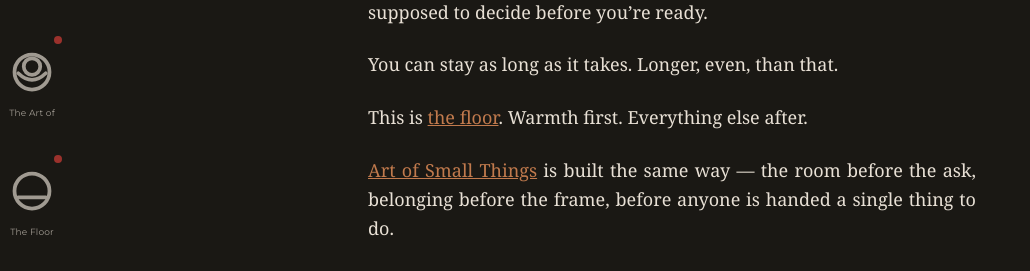
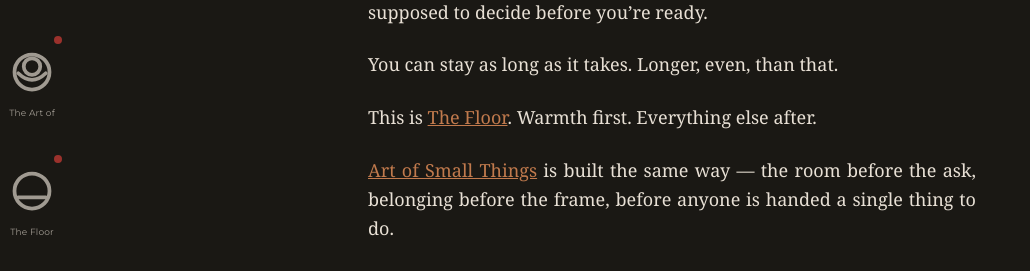
Before and after one commit to 2pix/small-things, a Jekyll site: the page built from about/index.md, in a window 1280 px wide and 900 px high. Shown: the part 148-419 px from the top of the window, without its empty margins (0-1030 px from the left). Built offline with Jekyll 4.4.1, drawn with Linux system fonts in a browser that asks for light colours.

```diff
--- a/about/index.md
+++ b/about/index.md
@@ -10,7 +10,7 @@ No clock running underneath it, counting toward something you're supposed to dec
 
 You can stay as long as it takes. Longer, even, than that.
 
-This is [the floor]({{ '/the-floor/' | relative_url }}). Warmth first. Everything else after.
+This is [The Floor]({{ '/the-floor/' | relative_url }}). Warmth first. Everything else after.
 
 [Art of Small Things]({{ '/the-art-of-small-things/' | relative_url }}) is built the same way — the room before the ask, belonging before the frame, before anyone is handed a single thing to do.
 
```
